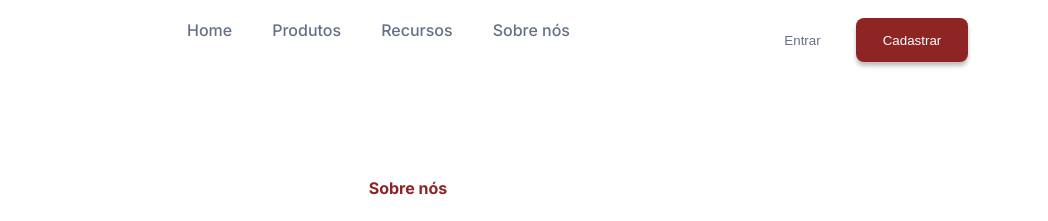
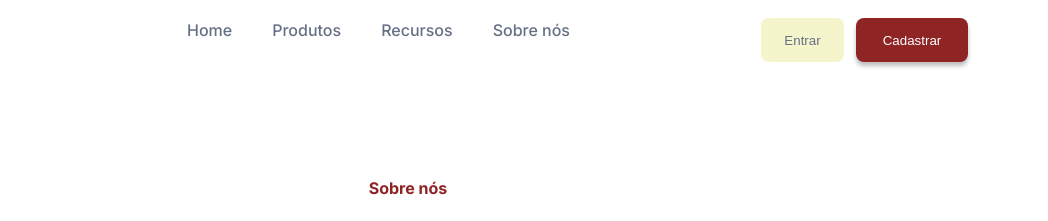
Before and after one commit to devguimaraes/7DaysOfCode, a plain HTML site: page index.html in a window 1280 px wide. Shown: the top 221 px of the page, 232-1280 px from the left. Drawn offline with Linux system fonts and the light colour scheme.

Commit message:
Alteração da cor do button login

```diff
--- a/_assets/css/global.css
+++ b/_assets/css/global.css
@@ -70,7 +70,7 @@ body {
 
 .btn__login {
     height: 2.75rem;
-    background-color: var(--branco);
+    background-color: #f5f5cc;
     color: var(--cinza-claro);
     border: none;
     width: 83px;
```
